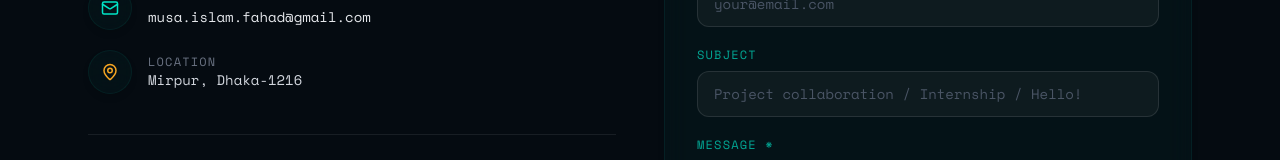
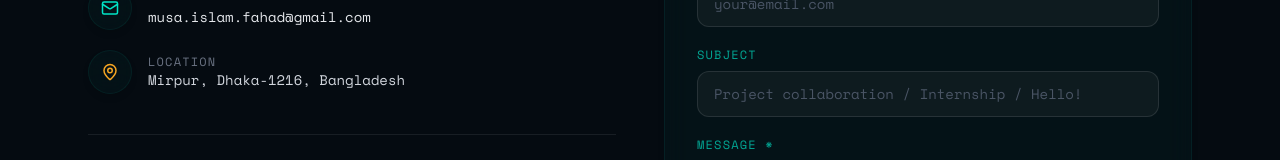
Before and after one commit to MusaIslamFahad/portfolio, a Next.js app: page / in a window 1280 px wide. Shown: the part 7225-7385 px from the top of the page. Built offline with nearby package versions, Linux system fonts and the light colour scheme.

Commit message:
Update Contact.tsx

```diff
--- a/src/components/Contact.tsx
+++ b/src/components/Contact.tsx
@@ -1,7 +1,7 @@
 "use client";
 import { useState } from "react";
 import { motion } from "framer-motion";
-import { Github, Linkedin, Mail, MapPin, Phone, Send } from "lucide-react";
+import { Github, Linkedin, Mail, MapPin, Send } from "lucide-react";
 
 export default function Contact() {
   const [formData, setFormData] = useState({ name: "", email: "", subject: "", message: "" });
@@ -25,7 +25,7 @@ export default function Contact() {
     {
       icon: <MapPin size={18} className="text-[#f5a623]" />,
       label: "Location",
-      value: "Mirpur, Dhaka-1216",
+      value: "Mirpur, Dhaka-1216, Bangladesh",
       href: null,
     },
   ];
```
